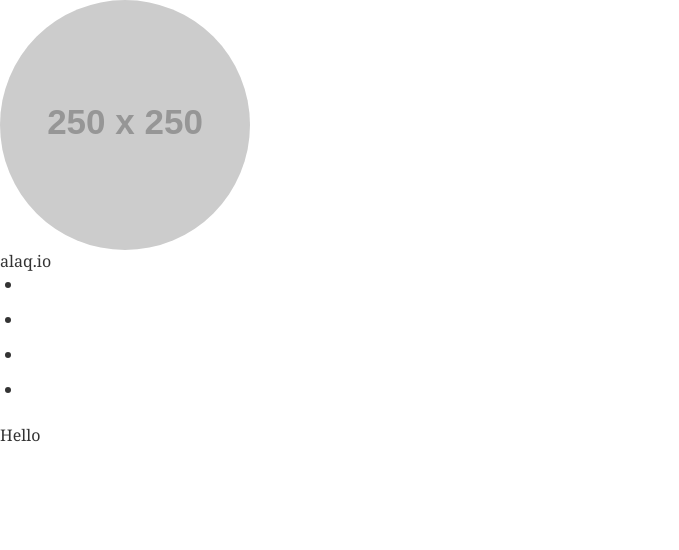
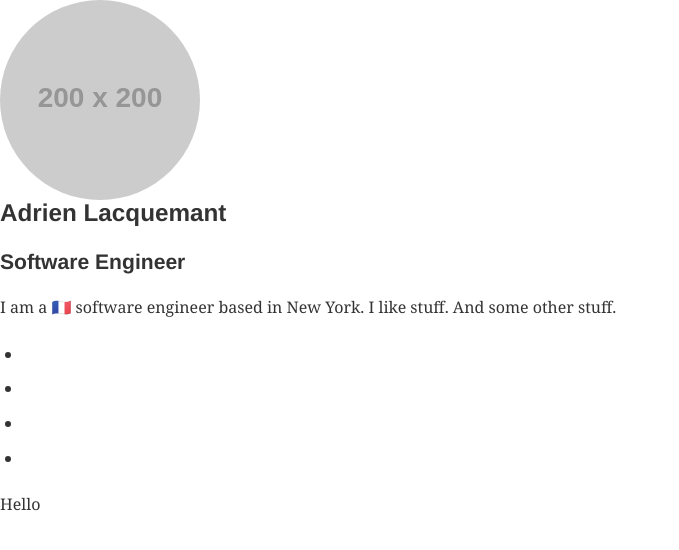
Before and after one commit to alaq/alaq.io, a Gatsby site: page / in a window 1280 px wide. Shown: the whole page, without its empty margins (0-679 px from the left). Built offline with nearby package versions, Linux system fonts and the light colour scheme; Gatsby itself is replaced by a stand-in of ours; placeholder pictures from the web are drawn by us; some icons are missing.

Commit message:
feat(card): adding text information

```diff
--- a/src/layouts/index.css
+++ b/src/layouts/index.css
@@ -12,9 +12,13 @@
   border-radius: 4px;
   margin: 1em;
   padding: 1em;
-  width: 50%;
-  max-width: 650px;
+  width: 90%;
+  max-width: 750px;
   text-rendering: optimizeLegibility;
+}
+
+.content {
+  display: flex;
 }
 
 .social-icons li {
--- a/src/pages/index.js
+++ b/src/pages/index.js
@@ -8,12 +8,13 @@ const IndexPage = () => (
     <div className="card-wrap">
       <div className="image-wrap">
         <div className="mask">
+          {/* Here we have the profile picture */}
           <div
             className="profile-image"
             style={{
-              backgroundImage: `url(http://via.placeholder.com/250x250)`,
-              height: '250px',
-              width: '250px',
+              backgroundImage: `url(http://via.placeholder.com/200x200)`,
+              height: '200px',
+              width: '200px',
               borderTopLeftRadius: '50%',
               borderTopRightRadius: '50%',
               borderBottomLeftRadius: '50%',
@@ -25,11 +26,19 @@ const IndexPage = () => (
         </div>
       </div>
       <div className="content">
-        <div
+        {/* <div
           className="inner"
           dangerouslySetInnerHTML={{ __html: 'alaq.io' }}
-        />
-        <Social />
+        /> */}
+        <div className="text-right">
+          <h2>Adrien Lacquemant</h2>
+          <h3>Software Engineer</h3>
+          <p>
+            I am a 🇫🇷 software engineer based in New York. I like stuff. And
+            some other stuff.
+          </p>
+          <Social />
+        </div>
         <a className="button blue-button">Hello</a>
       </div>
     </div>
```
